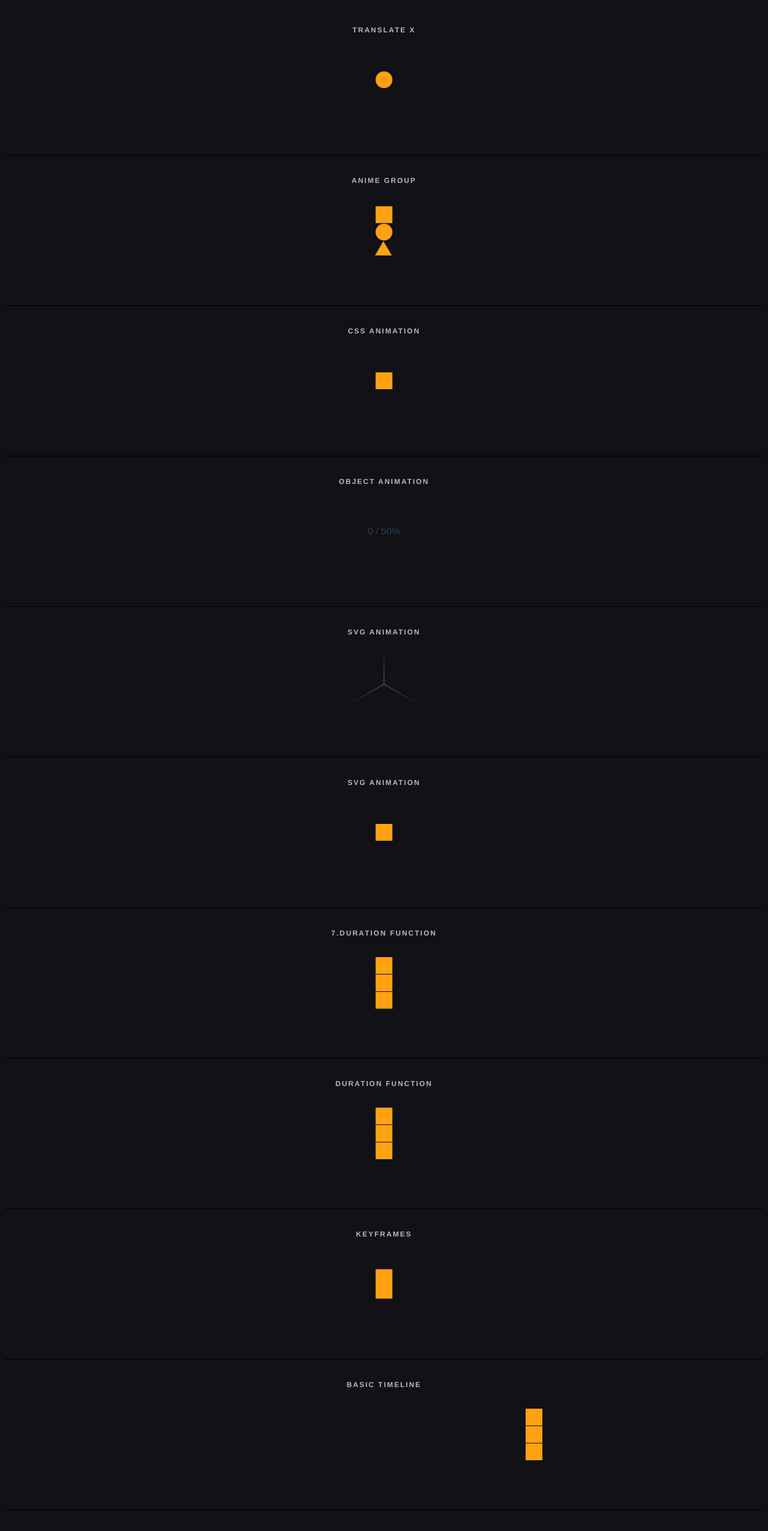
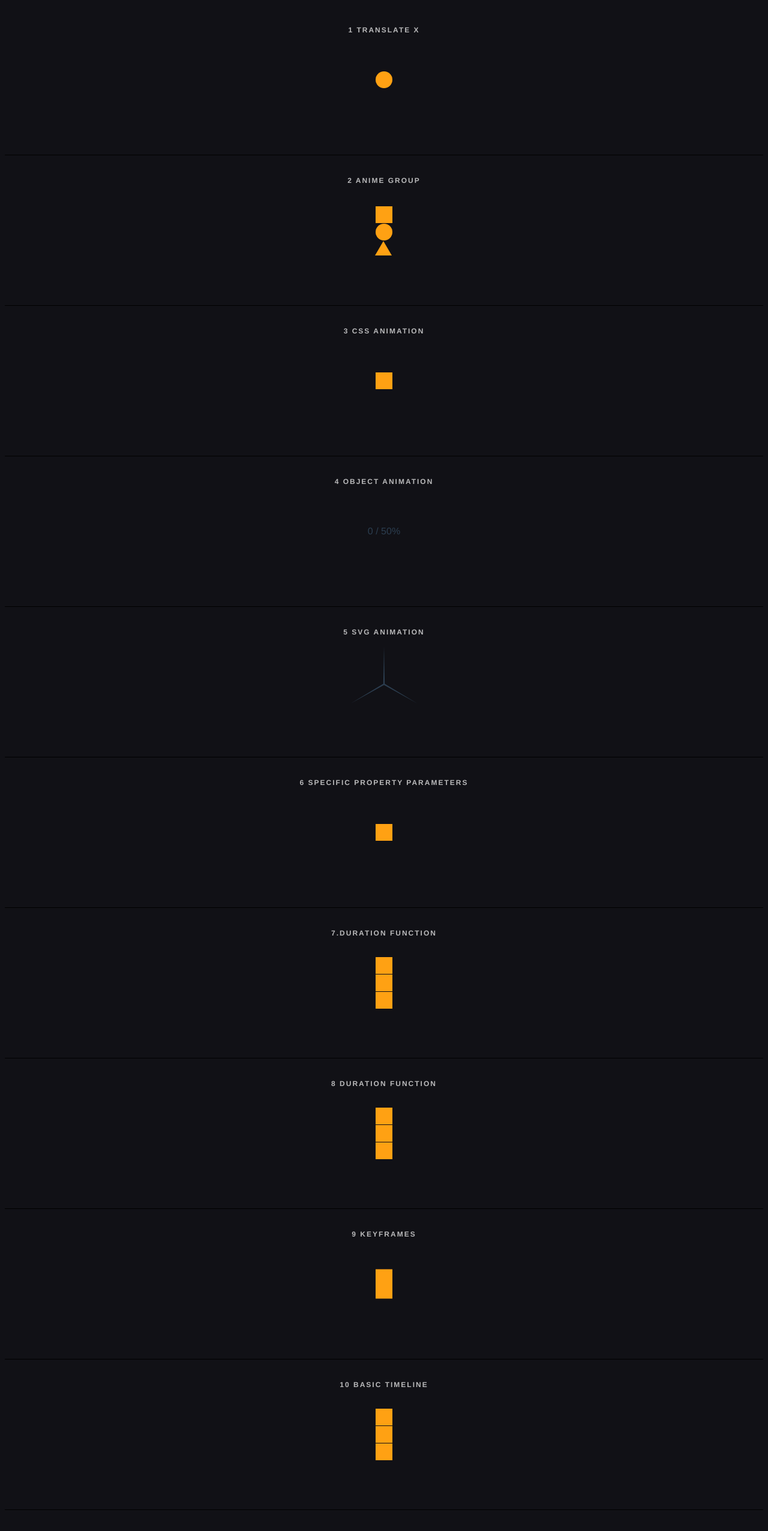
Before and after one commit to liuhann/vue-anime, a Vue app: page / in a window 1280 px wide. Shown: the top 2553 px of the page at 60% size. Built offline with nearby package versions, Linux system fonts and the light colour scheme.

Commit message:
Add time line offsets, inherit and playing control

```diff
--- a/demo/App.vue
+++ b/demo/App.vue
@@ -74,15 +74,15 @@
 <template>
   <div id="app">
     <div class="demo" @click="replay('demo1')">
-        <h3 class="demo-title">TRANSLATE X</h3>
+        <h3 class="demo-title">1 TRANSLATE X</h3>
         <vue-anime ref="demo1" :animate="{
 	        translateX: 200
-        }" class="circle" :autoplay="false"></vue-anime>
+        }" class="circle" :playing="false"></vue-anime>
     </div>
 
     <div class="demo" @click="replay('demo2')">
-      <h3 class="demo-title">ANIME GROUP</h3>
-      <vue-anime-group ref="demo2" :autoplay="false" :animate="{
+      <h3 class="demo-title">2 ANIME GROUP</h3>
+      <vue-anime-group ref="demo2" :playing="false" :animate="{
     		translateX: 200
       }">
           <vue-anime class="square"></vue-anime>
@@ -92,18 +92,18 @@
     </div>
 
     <div class="demo" @click="replay('demo3')">
-      <h3 class="demo-title">CSS ANIMATION</h3>
+      <h3 class="demo-title">3 CSS ANIMATION</h3>
       <vue-anime ref="demo3" :animate="{
         opacity: .5,
         left: '240px',
         backgroundColor: '#FFF',
         borderRadius: ['0em', '2em'],
-      }" easing="easeInOutQuad" class="square" :autoplay="false"></vue-anime>
+      }" easing="easeInOutQuad" class="square" :playing="false"></vue-anime>
     </div>
 
     <div class="demo" @click="replay('demo4')">
-      <h3 class="demo-title">Object Animation</h3>
-      <vue-anime ref="demo4" :object="objectAnimeData" easing="linear" :autoplay="false" :object-props="{
+      <h3 class="demo-title">4 Object Animation</h3>
+      <vue-anime ref="demo4" :object="objectAnimeData" easing="linear" :playing="false" :object-props="{
       	prop1: 50,
   			prop2: '100%',
   			round: 1
@@ -113,9 +113,9 @@
     </div>
 
 	<div class="demo" @click="replay('demo5')">
-			<h3 class="demo-title">SVG ANIMATION</h3>
+		<h3 class="demo-title">5 SVG ANIMATION</h3>
 		<svg width="128" height="128" viewBox="0 0 128 128">
-				<vue-anime ref="demo5" tag="polygon" easing="easeInOutExpo" :autoplay="false"
+			<vue-anime ref="demo5" tag="polygon" easing="easeInOutExpo" :playing="false"
 				points="64 69.32121174760113 8.574 99.95409624342311 62.81629226727815 67.27053849133411 64 3.9540962434231046 65.18370773272186 67.27053849133411 119.426 99.95409624342311 "
 								 fill="currentColor" :animate="{
 								points: '64 128 8.574 96 8.574 32 64 0 119.426 32 119.426 96',
@@ -125,9 +125,8 @@
 	</div>
 
 	<div class="demo" @click="replay('demo6')">
-			<h3 class="demo-title">SVG ANIMATION</h3>
-				<vue-anime ref="demo6" class="square" :autoplay="false"
-									 :animate="{
+		<h3 class="demo-title">6 SPECIFIC PROPERTY PARAMETERS</h3>
+			<vue-anime ref="demo6" class="square" :playing="false" :animate="{
 				translateX: {
 					value: 250,
 					duration: 800
@@ -150,7 +149,7 @@
 
 	<div class="demo" @click="replay('demo7')">
 		<h3 class="demo-title">7.DURATION FUNCTION</h3>
-			<vue-anime-group ref="demo7" :autoplay="false" direction="alternate" :loop="true" :animate="{
+		<vue-anime-group ref="demo7" :playing="false" direction="alternate" :loop="true" :animate="{
 				translateX: 250,
 			}" :duration="(el, i, l) => {
 				return 1000 + (i * 1000)
@@ -160,8 +159,8 @@
 	</div>
 
 	<div class="demo" @click="replay('demo8')">
-			<h3 class="demo-title">DURATION FUNCTION</h3>
-			<vue-anime-group ref="demo8" :autoplay="false" direction="alternate" :loop="true" :animate="{
+		<h3 class="demo-title">8 DURATION FUNCTION</h3>
+		<vue-anime-group ref="demo8" :playing="false" direction="alternate" :loop="true" :animate="{
 				translateX: (el, i, l) => (l-i) * 100,
 				translateY: (el, i) => 50 + (-50 * i),
 				scale: (el, i, l) => (l - i) + .25,
@@ -175,10 +174,9 @@
 		</vue-anime-group>
 	</div>
 
-
 	<div class="demo" @click="replay('demo9')">
-			<h3 class="demo-title">KEYFRAMES</h3>
-			<vue-anime ref="demo9" class="square" :autoplay="false" direction="alternate" :loop="true" :animate="{
+		<h3 class="demo-title">9 KEYFRAMES</h3>
+		<vue-anime ref="demo9" class="square" :playing="false" direction="alternate" :loop="true" :animate="{
 				translateX: [
 					{ value: 250, duration: 1000, delay: 500, elasticity: 0 },
 					{ value: 0, duration: 1000, delay: 500, elasticity: 0 }
@@ -206,22 +204,22 @@
 	</div>
 
 	<div class="demo" @click="replay('demo10')">
-			<h3 class="demo-title">Basic timeline</h3>
-			<vue-anime-time-line ref="demo10">
+		<h3 class="demo-title">10 Basic timeline</h3>
+		<vue-anime-time-line ref="demo10" :playing="false">
 			<vue-anime v-for="index in [1,2,3]" :key="index" class="square" :animate="{translateX:250}"></vue-anime>
 		</vue-anime-time-line>
 	</div>
 
 
 		<div class="demo" @click="replay('demo11')">
-		  <h3 class="demo-title">TIMELINE with offsets</h3>
+		  <h3 class="demo-title">11 TIMELINE with offsets</h3>
 		  <vue-anime-time-line ref="demo11">`
 			  <vue-anime v-for="index in [1,2,3]" :key="index" class="square" offset="+=600" :animate="{translateX:250}"></vue-anime>
 		  </vue-anime-time-line>
 		</div>
 
 		<div class="demo" @click="replay('demo12')">
-		  <h3 class="demo-title">TIMELINE property Inheritance</h3>
+		  <h3 class="demo-title">12 TIMELINE property Inheritance</h3>
 		  <vue-anime-time-line ref="demo12" :duration="500" easing="easeOutExpo" :loop="true" :delay="(el, i)=>i * 200" :timelines="[
 		  	{
 				translateX: 250,
--- a/src/anime-mixin.js
+++ b/src/anime-mixin.js
@@ -21,7 +21,6 @@ export default {
 
 	watch: {
 		'playing': function(value) {
-			debugger;
 			if (value) {
 				this.play()
 			} else {
@@ -33,7 +32,7 @@ export default {
 	methods: {
 		initAnime() {
 			this.anime = new anime(this.getAnimeConfig())
-			if (this.autoplay || this.playing === true) {
+			if (this.playing === true) {
 				this.play()
 			}
 		},
@@ -48,7 +47,7 @@ export default {
 				delay: this.delay,
 				easing: this.easing,
 				elasticity: this.elasticity,
-				autoplay: this.autoplay,
+				autoplay: false,
 				direction: this.direction,
 				loop: this.loop
 			})
--- a/src/anime-prop.js
+++ b/src/anime-prop.js
@@ -34,10 +34,6 @@ export default {
 			return {}
 		}
 	},
-	autoplay: {
-		type: Boolean,
-		default: true
-	},
 	object: {
 		type: Object
 	},
@@ -50,5 +46,6 @@ export default {
 	},
 	playing: {
 		type: Boolean,
+		default: true
 	}
 }
--- a/src/vue-anime-timeline.js
+++ b/src/vue-anime-timeline.js
@@ -26,13 +26,23 @@ export default {
 		this.initAnimeTimeLine()
 	},
 
+	watch: {
+		'playing': function(value) {
+			if (value) {
+				this.play()
+			} else {
+				this.pause()
+			}
+		}
+	},
+
 	methods: {
 		initAnimeTimeLine() {
 			this.animeInstance = anime.timeline({
 				direction: this.direction,
 				loop: this.loop,
 				delay: this.delay,  // adding delay for the case of group time line
-				autoplay: this.autoplay
+				autoplay: false
 			})
 
 			if (this.timelines) {
@@ -47,6 +57,10 @@ export default {
 					this.animeInstance.add(this.animes[i].getAnimeConfig(this.$props))
 				}
 			}
+
+			if (this.playing) {
+				this.animeInstance.play()
+			}
 		},
 
 		getTargets () {
@@ -60,6 +74,9 @@ export default {
 		play() {
 			this.animeInstance.play()
 		},
+		pause() {
+			this.animeInstance.pause()
+		},
 		restart() {
 			this.animeInstance.restart()
 		},
```
Lines whose indentation alone changed are shown as unchanged.
